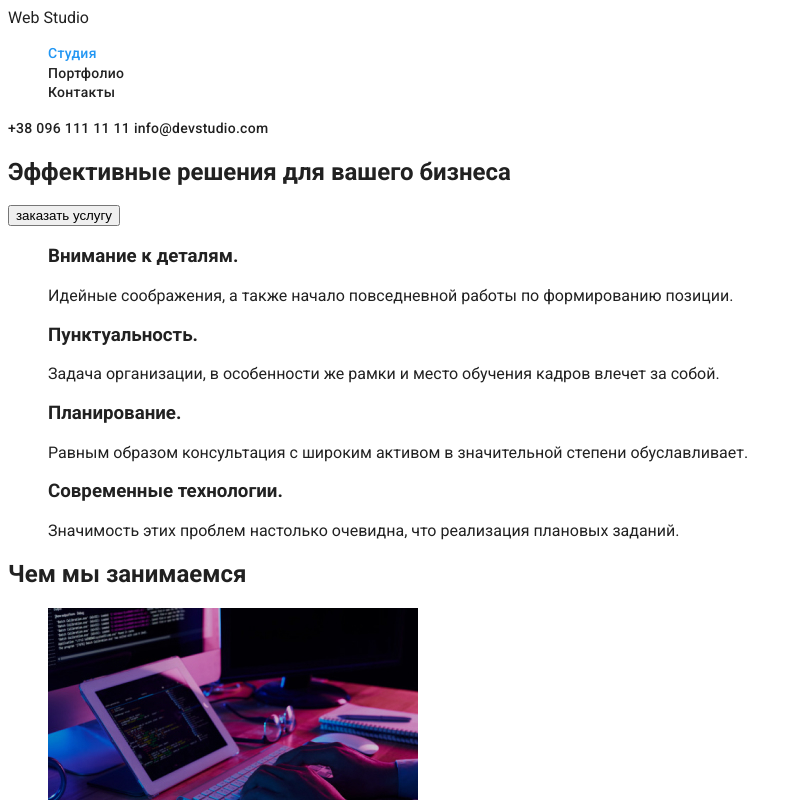
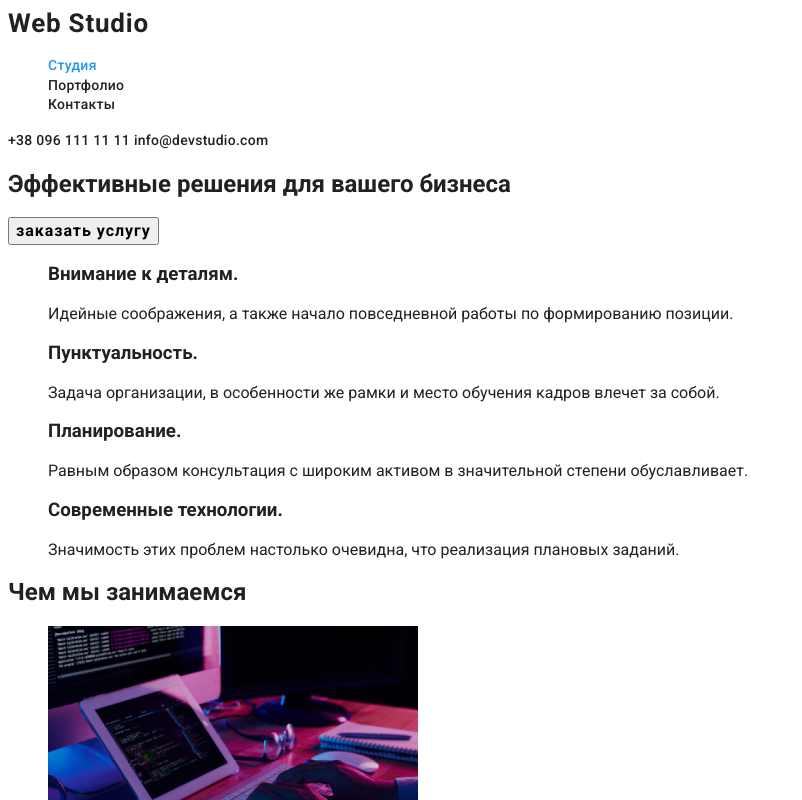
Before and after one commit to ivannadxb/goit-markup-hw-02, a plain HTML site: page index.html in a window 1280 px wide. Shown: the top 800 px of the page, without its empty margins (0-802 px from the left). Drawn offline with Linux system fonts and the light colour scheme.

Commit message:
Update styles.css

```diff
--- a/css/styles.css
+++ b/css/styles.css
@@ -30,6 +30,52 @@
 body {
   font-family: var(--main-font);
   color: var(--main-txt-cl);
+}
+
+/* base styles */
+.address {
+  font-style: inherit;
+}
+.address-link {
+  color: var(--white-color);
+}
+.address-link:hover,
+.address-link:focus {
+  color: var(--header-primary-color);
+}
+
+.logo {
+  font-family: var(--logo-font);
+  font-style: normal;
+  font-weight: 700;
+  font-size: 26px;
+  line-height: 31px;
+  letter-spacing: 0.03em;
+}
+.btn,
+.portfolio-btn {
+    font-family: inherit;
+    font-weight: 700;
+    font-size: 16px;
+    line-height: calc(16/12);
+    display: flex;
+    letter-spacing: 0.06em;
+    color: #2196F3
+    cursor: pointer;
+    background-color: #2196f3
+    border: none
+}
+.btn:hover,
+.btn.focus {
+  color: var(--accent-txt-cl--);
+  background-color: var(--accent-txt-cl);
+}
+
+.btn-mode-light {
+  color: var(--main-txt-cl)
+}
+.btn-mode-dark {
+  color: var(--btn-txt-cl)
 }
 
 /*header section*/
```
